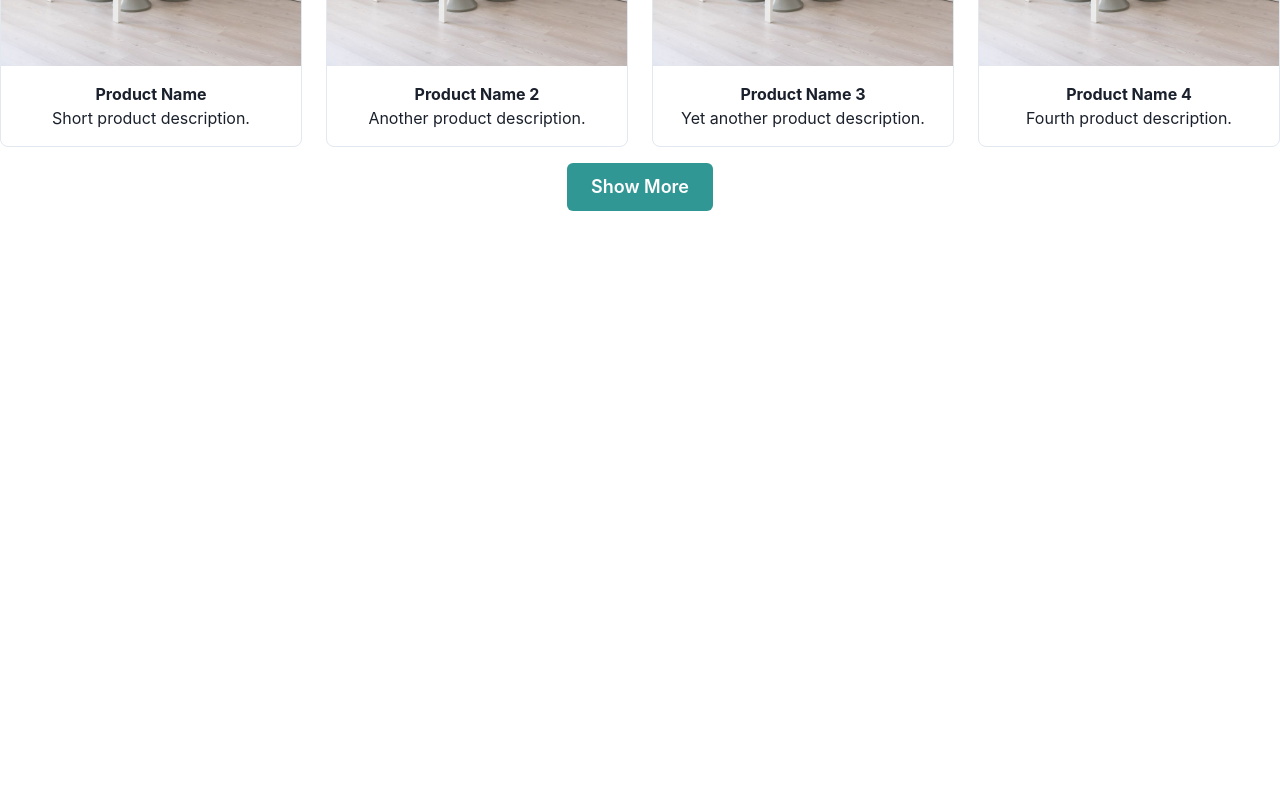
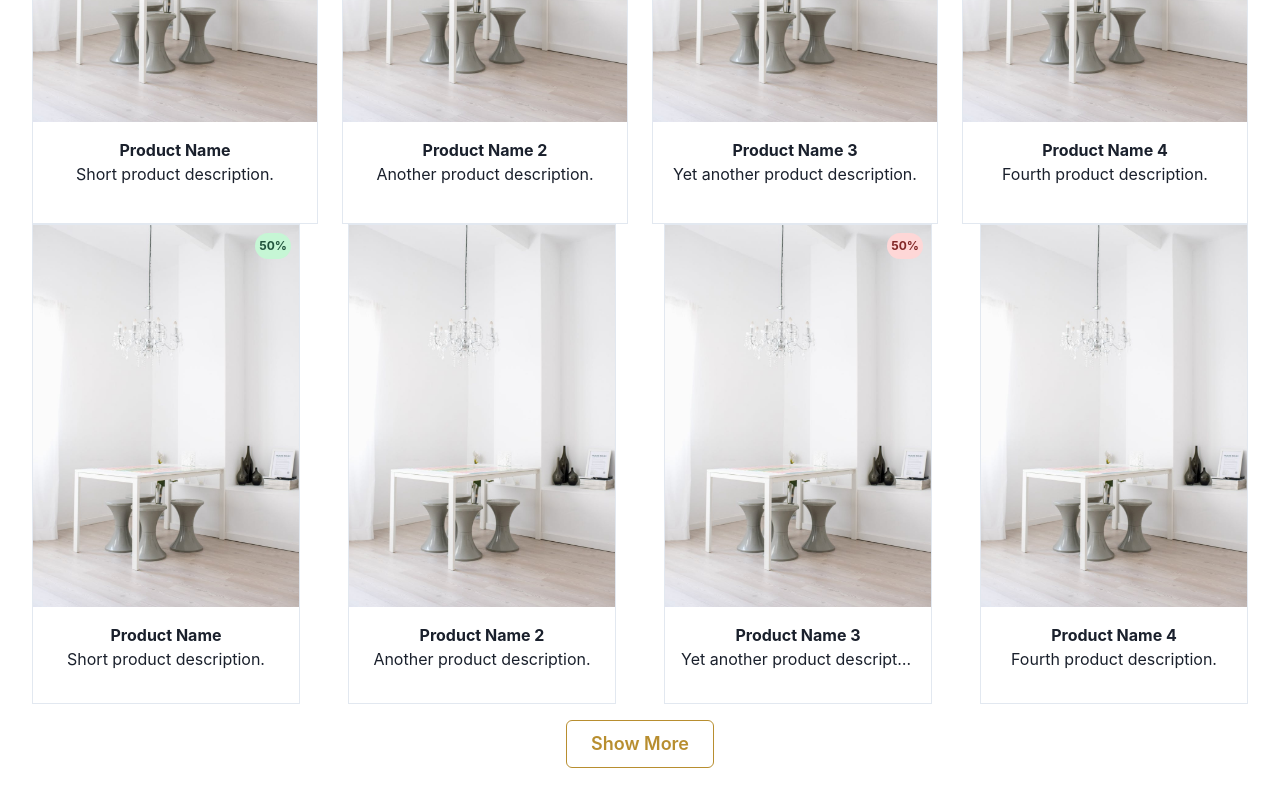
Before and after one commit to SamaMansour/furniro, a React (Create React App) app: page / in a window 1280 px wide. Shown: the part 1896-2696 px from the top of the page. Before the commit the page ends 2107 px from the top, so only its background shows below. Built offline with nearby package versions, Linux system fonts and the light colour scheme.

Commit message:
Fix our products and show more button

```diff
--- a/src/components/OurProducts/OurProducts.js
+++ b/src/components/OurProducts/OurProducts.js
@@ -1,9 +1,12 @@
 import React from "react";
-import { Box, Button, Grid } from "@chakra-ui/react";
+import { Box, Button, Grid, Text  } from "@chakra-ui/react";
 import ProductCard from "../ProductCard/ProductCard";
 const OurProducts = () => {
   return (
-    <Box>
+    <Box p={8}>
+      <Text fontSize="3xl" fontWeight="bold" textAlign="center" mb={6}>
+        Our Products
+      </Text>
       <Grid templateColumns="repeat(4, 1fr)" gap={6}>
         <ProductCard
           imageUrl="../../assets/images/product1.png"
@@ -28,8 +31,38 @@ const OurProducts = () => {
           description="Fourth product description."
         />
       </Grid>
+      <Grid templateColumns="repeat(4, 1fr)" gap={12}>
+        <ProductCard
+          imageUrl="../../assets/images/product1.png"
+          title="Product Name"
+          description="Short product description."
+          discount="green"
+        />
+        <ProductCard
+          imageUrl="../../assets/images/product1.png"
+          title="Product Name 2"
+          description="Another product description."
+        />
+        <ProductCard
+          imageUrl="../../assets/images/product1.png"
+          title="Product Name 3"
+          description="Yet another product description."
+          discount="red"
+        />
+        <ProductCard
+          imageUrl="../../assets/images/product1.png"
+          title="Product Name 4"
+          description="Fourth product description."
+        />
+      </Grid>
 
-      <Button colorScheme="teal" size="lg" mt={4}>
+      <Button
+        colorScheme="#FFFFFF"
+        size="lg"
+        mt={4}
+        color="#B88E2F"
+        border="1px solid #B88E2F"
+      >
         Show More
       </Button>
     </Box>
--- a/src/components/ProductCard/ProductCard.js
+++ b/src/components/ProductCard/ProductCard.js
@@ -5,13 +5,12 @@ const ProductCard = ({ imageUrl, title, description, discount }) => {
   return (
     <Box
       borderWidth="1px"
-      borderRadius="lg"
       overflow="hidden"
       bg="white"
       position="relative"
       width="100%"
     >
-      <Image src={imageUrl} alt={title} />
+      <Image src={imageUrl} alt={title} height="80%" width="100%" />
 
       <Box p="4">
         <Text fontSize="md" fontWeight="bold">
@@ -29,7 +28,7 @@ const ProductCard = ({ imageUrl, title, description, discount }) => {
           borderRadius="full"
           p="1"
         >
-          {/* Optional: Put discount percentage or text here */}
+        50%
         </Badge>
       )}
     </Box>
```
